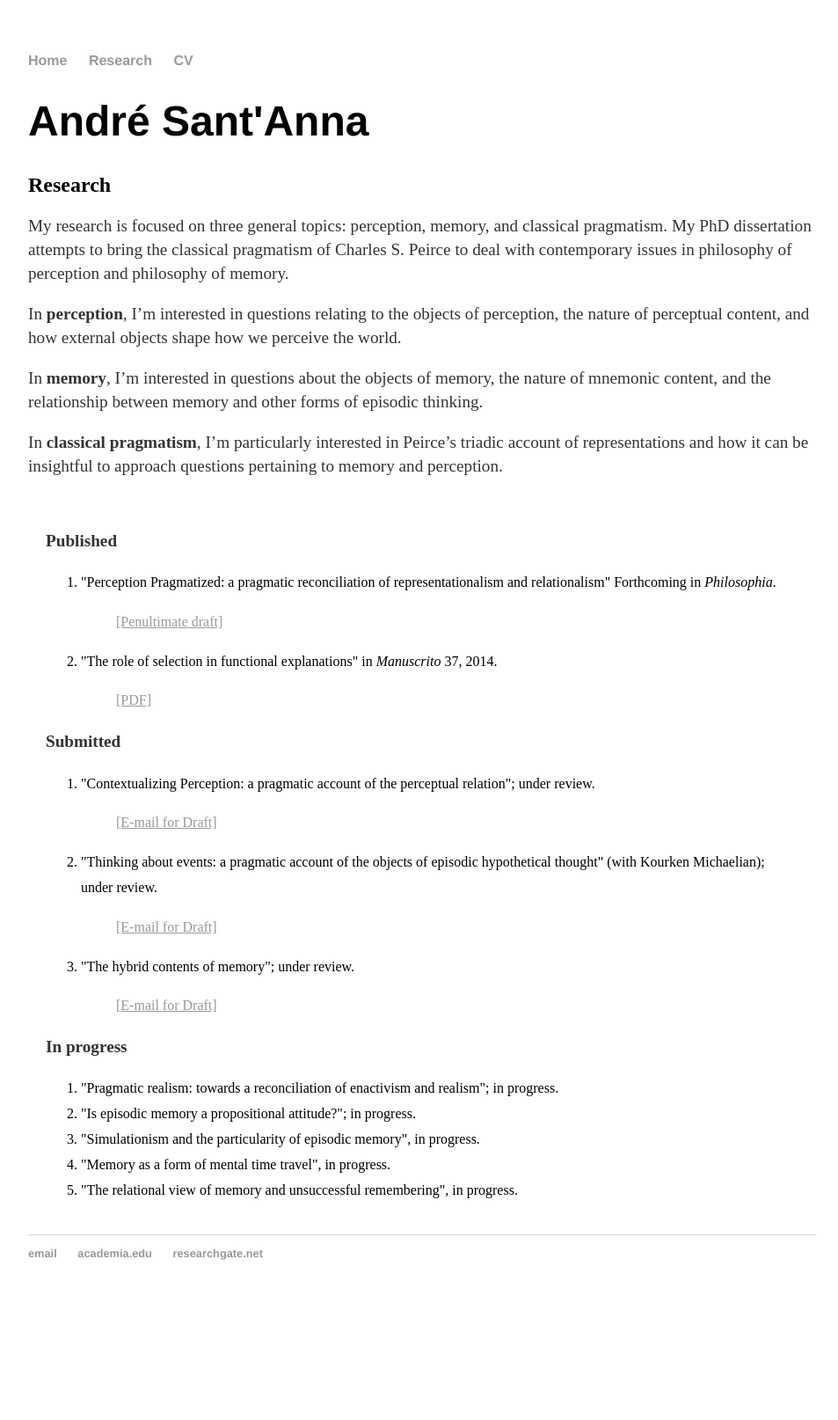
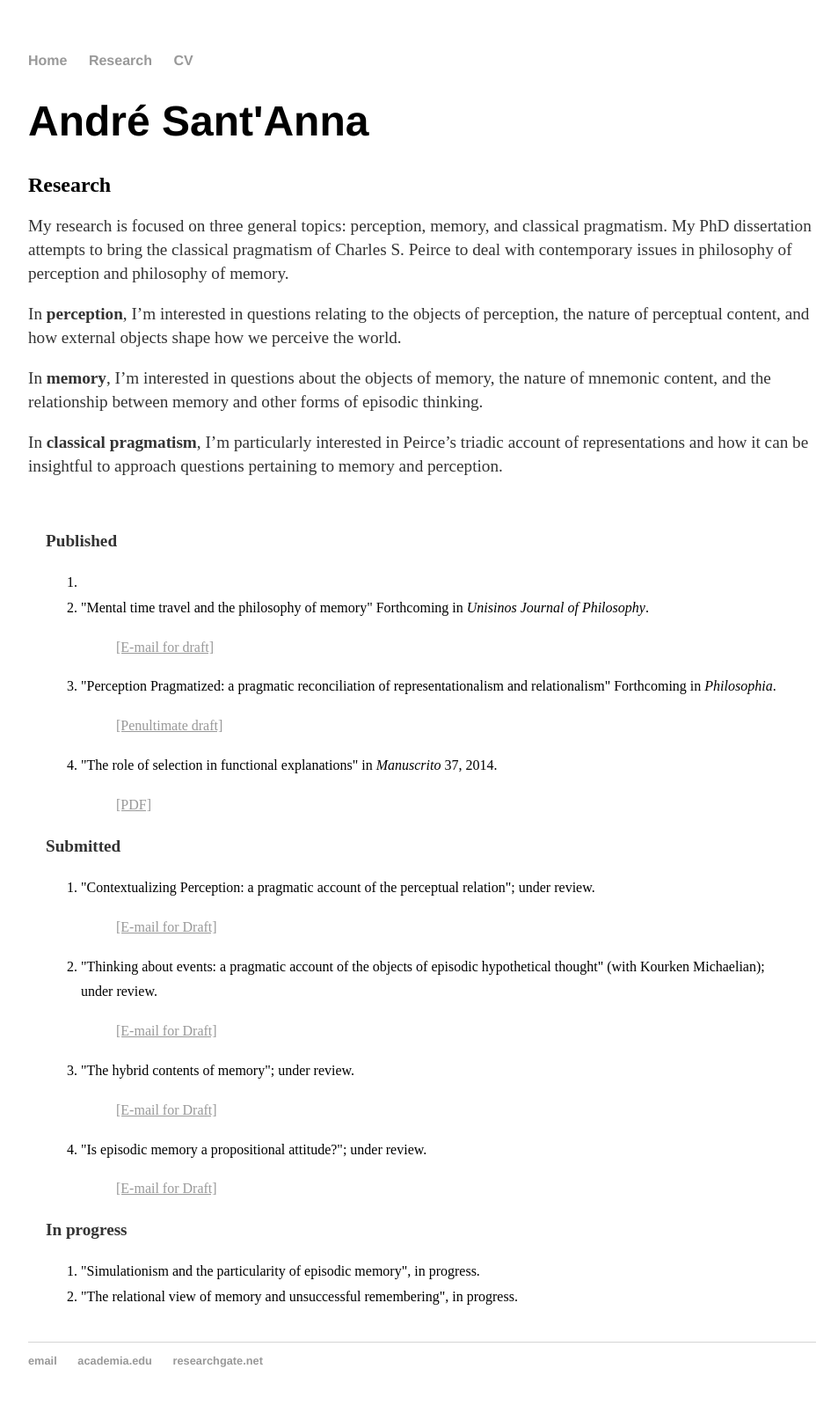
Before and after one commit to andresantanna/andresantanna.github.io, a Jekyll site: the page built from research.html, in a window 1280 px wide. Shown: the whole page at 88% size, without its empty margins (160-1113 px from the left). Built offline with Jekyll 4.4.1, drawn with Linux system fonts in a browser that asks for light colours; comment, search, counter and statistics services are not loaded; before the commit the page ends 1492 px from its top, so only the background shows below that.

Commit message:
Update research.html

```diff
--- a/research.html
+++ b/research.html
@@ -19,6 +19,10 @@ title: André Sant'Anna - Research
 
 
 <ol type="1">
+	<li><li>"Mental time travel and the philosophy of memory" Forthcoming in <i>Unisinos Journal of Philosophy</i>.</li>
+		<dl>
+		<dd><a href="mailto:rosolemandre@gmail.com"><u>[E-mail for draft]</u></a></dd>
+		</dl>
 	<li>"Perception Pragmatized: a pragmatic reconciliation of representationalism and relationalism" Forthcoming in <i>Philosophia</i>.</li>
 		<dl>
 		<dd><a href="/perception-pragmatized.pdf"><u>[Penultimate draft]</u></a></dd>
@@ -44,16 +48,16 @@ title: André Sant'Anna - Research
  		<dl>
 		<dd><a href="mailto:rosolemandre@gmail.com"><u>[E-mail for Draft]</u></a></dd>
 		</dl>
-
+	<li>"Is episodic memory a propositional attitude?"; under review.</li>
+	<dl>
+		<dd><a href="mailto:rosolemandre@gmail.com"><u>[E-mail for Draft]</u></a></dd>
+		</dl>
 	</ol>
 
 <p><b>In progress</b>
 
 <ol type="1">
-<li>"Pragmatic realism: towards a reconciliation of enactivism and realism"; in progress.</li>
-<li>"Is episodic memory a propositional attitude?"; in progress.</li>
 <li>"Simulationism and the particularity of episodic memory", in progress.</li>
-<li>"Memory as a form of mental time travel", in progress.</li>
 <li>"The relational view of memory and unsuccessful remembering", in progress.</li>
 
 </ol>
```
